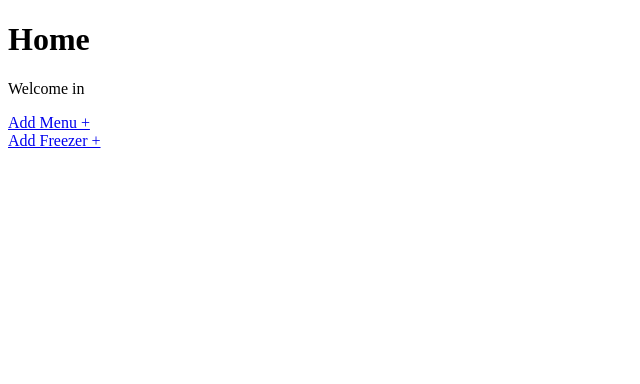
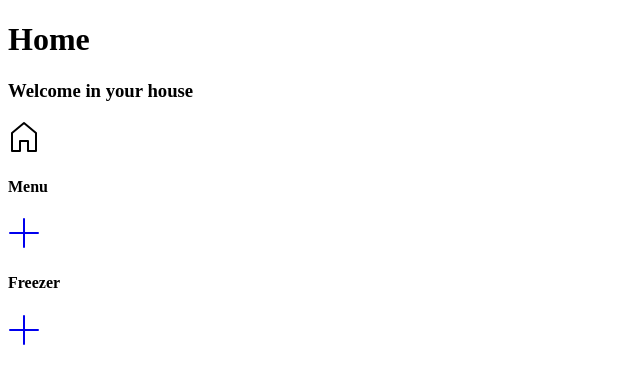
Before and after one commit to lost-anjarrett/homesuite, a Symfony app: template templates/house/index.html.twig in a window 1280 px wide. Shown: the top 384 px of the page, without its empty margins (0-640 px from the left). Run offline with Twig, Linux system fonts and the light colour scheme; the template is opened without the code that fills it, so the values that code supplies are empty; some libraries are stand-ins or nearby versions.

Commit message:
add icons
- add nav buttons to header
- also uniformize pages
- display house and its habitants

```diff
--- a/templates/base.html.twig
+++ b/templates/base.html.twig
@@ -2,7 +2,8 @@
 <html lang="fr">
     <head>
         <meta charset="UTF-8">
-        <title>{% block title %}Welcome!{% endblock %}</title>
+        <meta name="viewport" content="width=device-width, initial-scale=1, shrink-to-fit=no">
+        <title>Casa-de-Popol - {% block title %}Welcome{% endblock %}</title>
         <link href="https://fonts.googleapis.com/css?family=Quicksand&display=swap" rel="stylesheet">
         <link href="https://fonts.googleapis.com/css?family=Nanum+Gothic&display=swap" rel="stylesheet">
         {% block stylesheets %}
@@ -13,18 +14,38 @@
         {% block body %}
             <div class="container-raw">
                 <header class="row no-gutters">
-                    <div class="col-sm"></div>
-                    <div class="col-sm text-center pipe build-a-wall bg-secondary">
-                        <h1>{% block page_title %}{% endblock %}</h1>
+                    <div class="col-md-4 col-sm-12"></div>
+                    <div class="row col-md-4 col-sm-12 text-center pipe build-a-wall bg-secondary no-gutters align-items-center">
+                        <div class="col">
+                            {% if app.user %}
+                                <a href="{{ path('home') }}">
+                                    <svg id="i-home" xmlns="http://www.w3.org/2000/svg" viewBox="0 0 32 32" width="24" height="24" fill="none" stroke="currentcolor" stroke-linecap="round" stroke-linejoin="round" stroke-width="2">
+                                        <path d="M12 20 L12 30 4 30 4 12 16 2 28 12 28 30 20 30 20 20 Z" />
+                                    </svg>
+                                </a>
+                            {% endif %}
+                        </div>
+                        <div class="col-6">
+                            <h1>{% block page_title %}{% endblock %}</h1>
+                        </div>
+                        <div class="col">
+                            {% if app.user %}
+                                <a href="{{ path('app_logout') }}">
+                                    <svg id="i-signout" xmlns="http://www.w3.org/2000/svg" viewBox="0 0 32 32" width="24" height="24" fill="none" stroke="currentcolor" stroke-linecap="round" stroke-linejoin="round" stroke-width="2">
+                                        <path d="M28 16 L8 16 M20 8 L28 16 20 24 M11 28 L3 28 3 4 11 4" />
+                                    </svg>
+                                </a>
+                            {% endif %}
+                        </div>
                     </div>
-                    <div class="col-sm"></div>
+                    <div class="col-md-4 col-sm-12"></div>
                 </header>
                 <main class="row no-gutters">
-                    <div class="col-sm"></div>
-                    <div class="col-sm pipe">
+                    <div class="col-md-4 col-sm-12"></div>
+                    <div class="col-md-4 col-sm-12 pipe">
                         {% block page_content %}{% endblock %}
                     </div>
-                    <div class="col-sm"></div>
+                    <div class="col-md-4 col-sm-12"></div>
                 </main>
                 <footer class="row">
                     {% block page_footer%}{% endblock %}
--- a/templates/house/index.html.twig
+++ b/templates/house/index.html.twig
@@ -6,16 +6,58 @@
 
 {% block page_content %}
 
-    <p>Welcome in {{ house.name }}</p>
-    <div>
-        {% if house.menu is not empty %}
-            <a href="{{ path('menu_home', {menu: house.menu}) }}">Menu</a>
-        {% else %}
-            <a href="{{ path('menu_new') }}">Add Menu +</a>
-        {% endif %}
-    </div>
-    <div>
-        <a href="{{ path('freezer_home') }}">Add Freezer +</a>
+    <div class="col-12">
+        <h3 class="underlined">Welcome in your house</h3>
+        <div class="col-12 row align-items-end">
+            <div class="col-4 text-center">
+                <svg id="i-home" xmlns="http://www.w3.org/2000/svg" viewBox="0 0 32 32" width="32" height="32" fill="none" stroke="currentcolor" stroke-linecap="round" stroke-linejoin="round" stroke-width="2">
+                    <path d="M12 20 L12 30 4 30 4 12 16 2 28 12 28 30 20 30 20 20 Z" />
+                </svg>
+                <p>{{ house.name }}</p>
+            </div>
+            {% for key, habitant in house.habitants %}
+                <div class="col-4 text-center">
+                    <svg id="i-user-{{ key }}" xmlns="http://www.w3.org/2000/svg" viewBox="0 0 32 32" width="24" height="24" fill="none" stroke="currentcolor" stroke-linecap="round" stroke-linejoin="round" stroke-width="2">
+                        <path d="M22 11 C22 16 19 20 16 20 13 20 10 16 10 11 10 6 12 3 16 3 20 3 22 6 22 11 Z M4 30 L28 30 C28 21 22 20 16 20 10 20 4 21 4 30 Z" />
+                    </svg>
+                    <p>{{ habitant.name ? habitant.name : habitant.email }}</p>
+                </div>
+            {% endfor %}
+        </div>
+        <div class="col-12 row">
+            <div class="col-6 text-center">
+                <h4>Menu</h4>
+                {% if house.menu is not empty %}
+                    <a href="{{ path('menu_home', {menu: house.menu}) }}">
+                        <svg id="i-book" xmlns="http://www.w3.org/2000/svg" viewBox="0 0 32 32" width="32" height="32" fill="none" stroke="currentcolor" stroke-linecap="round" stroke-linejoin="round" stroke-width="2">
+                            <path d="M16 7 C16 7 9 1 2 6 L2 28 C9 23 16 28 16 28 16 28 23 23 30 28 L30 6 C23 1 16 7 16 7 Z M16 7 L16 28" />
+                        </svg>
+                    </a>
+                {% else %}
+                    <a href="{{ path('menu_new') }}">
+                        <svg id="i-plus" xmlns="http://www.w3.org/2000/svg" viewBox="0 0 32 32" width="32" height="32" fill="none" stroke="currentcolor" stroke-linecap="round" stroke-linejoin="round" stroke-width="2">
+                            <path d="M16 2 L16 30 M2 16 L30 16" />
+                        </svg>
+                    </a>
+                {% endif %}
+            </div>
+            <div class="col-6 text-center">
+                <h4>Freezer</h4>
+                {% if house.freezers is not empty %}
+                    {% for freezer in house.freezers %}
+                        <svg id="i-archive" xmlns="http://www.w3.org/2000/svg" viewBox="0 0 32 32" width="32" height="32" fill="none" stroke="currentcolor" stroke-linecap="round" stroke-linejoin="round" stroke-width="2">
+                            <path d="M4 10 L4 28 28 28 28 10 M2 4 L2 10 30 10 30 4 Z M12 15 L20 15" />
+                        </svg>
+                        <p>{{ freezer.name }}</p>
+                    {% endfor %}
+                {% endif %}
+                <a href="{{ path('freezer_home') }}">
+                    <svg id="i-plus" xmlns="http://www.w3.org/2000/svg" viewBox="0 0 32 32" width="32" height="32" fill="none" stroke="currentcolor" stroke-linecap="round" stroke-linejoin="round" stroke-width="2">
+                        <path d="M16 2 L16 30 M2 16 L30 16" />
+                    </svg>
+                </a>
+            </div>
+        </div>
     </div>
 
 {% endblock %}
```
Also changed, not shown: assets/css/app.scss (+9 -0 lines), templates/security/login.html.twig (+17 -30 lines), 1 other file.
